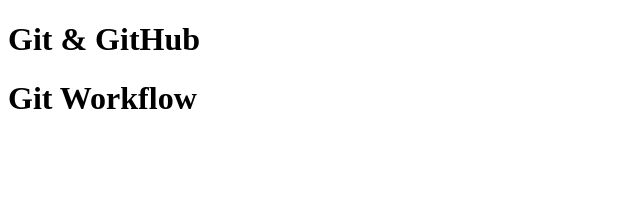
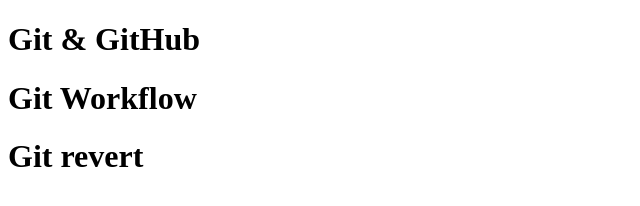
Before and after one commit to CodingPoka/firstTest2, a plain HTML site: page index.html in a window 1280 px wide. Shown: the whole page, without its empty margins (0-640 px from the left). Drawn offline with Linux system fonts and the light colour scheme.

Commit message:
git revert

```diff
--- a/index.html
+++ b/index.html
@@ -8,5 +8,6 @@
 <body>
     <h1>Git & GitHub</h1>
     <h1>Git Workflow</h1>
+    <h1>Git revert</h1>
 </body>
 </html>
```
